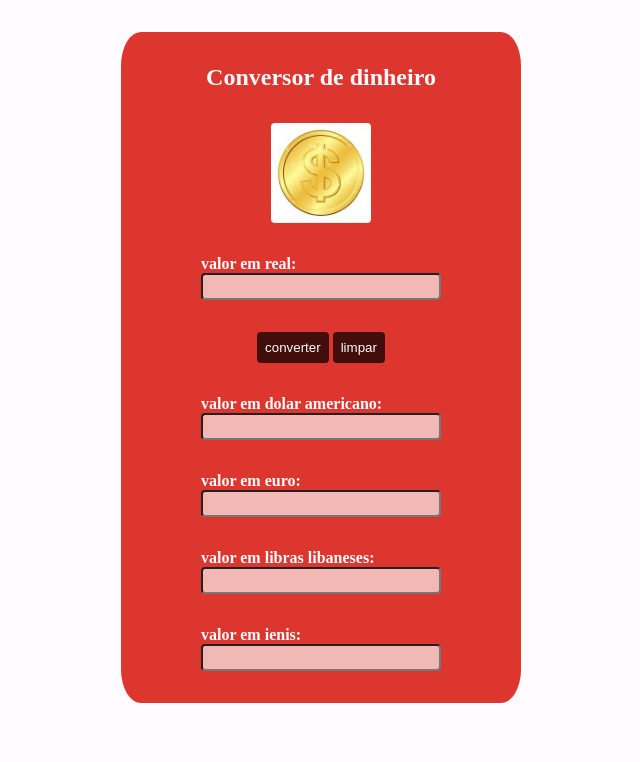
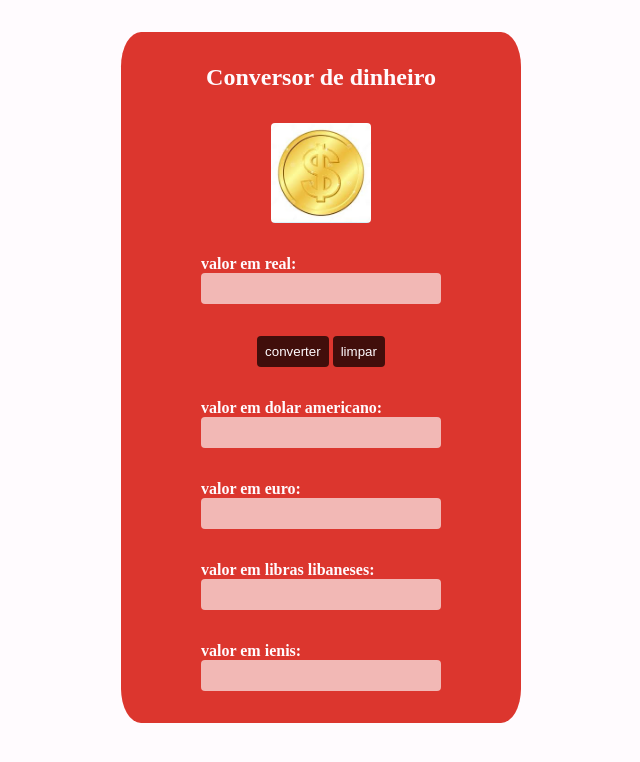
Before and after one commit to CauiDavis/conversor, a PHP site: page / in a window 1280 px wide. Shown: the top 762 px of the page, without its empty margins (319-959 px from the left). Run offline with PHP 8.4, Linux system fonts and the light colour scheme.

Commit message:
fix: day-28 month-mar.

```diff
--- a/css/estilo.css
+++ b/css/estilo.css
@@ -73,8 +73,9 @@ input {
   -moz-appearance: textfield;
   background-color: var(--lightRedSecundary);
   width: 15rem;
-  padding: 0.25rem;
+  padding: 0.5rem;
   border-radius: 0.25rem;
+  border: none;
 }
 
 input:focus {
```
